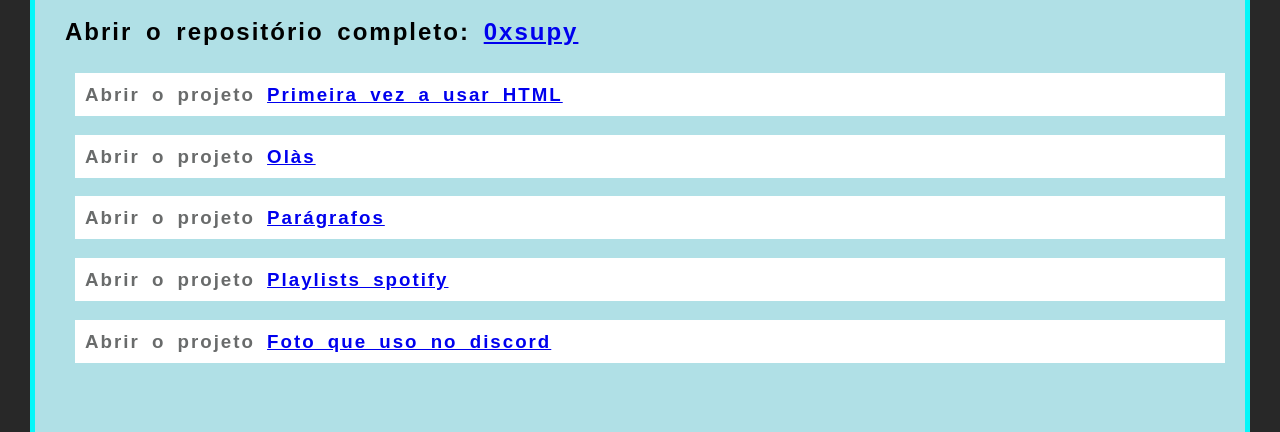
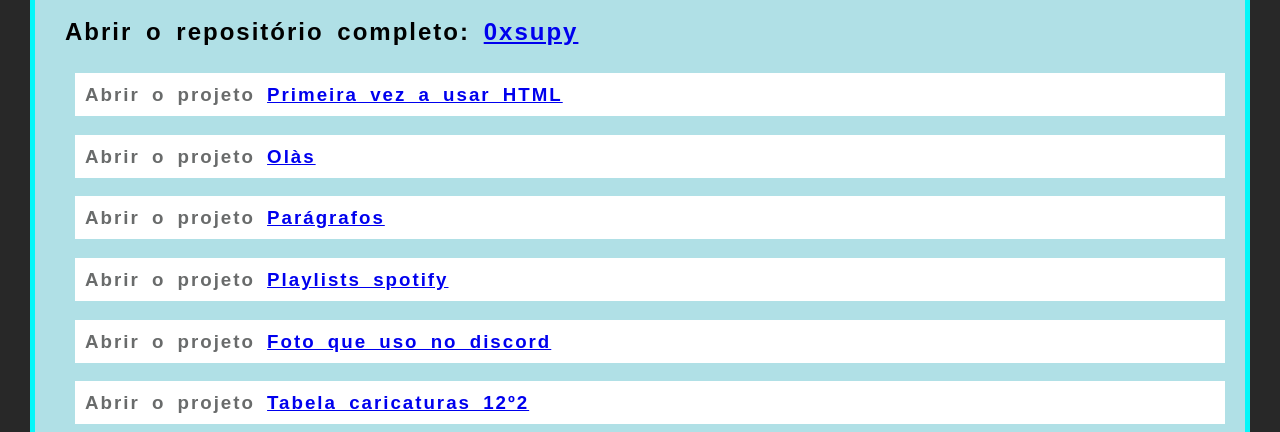
Before and after one commit to 0xsupy/0xsupy.github.io, a plain HTML site: page index.html in a window 1280 px wide. Shown: the part 111-543 px from the top of the page. Drawn offline with Linux system fonts and the light colour scheme.

Commit message:
Update index.html

```diff
--- a/index.html
+++ b/index.html
@@ -39,6 +39,10 @@
       Foto que uso no discord </a>
   </h3>
 
+  <h3>Abrir o projeto <a href="https://0xsupy.github.io/Tabela-HTML-122/">
+      Tabela caricaturas 12º2 </a>
+  </h3>
+
 
 
 
```
